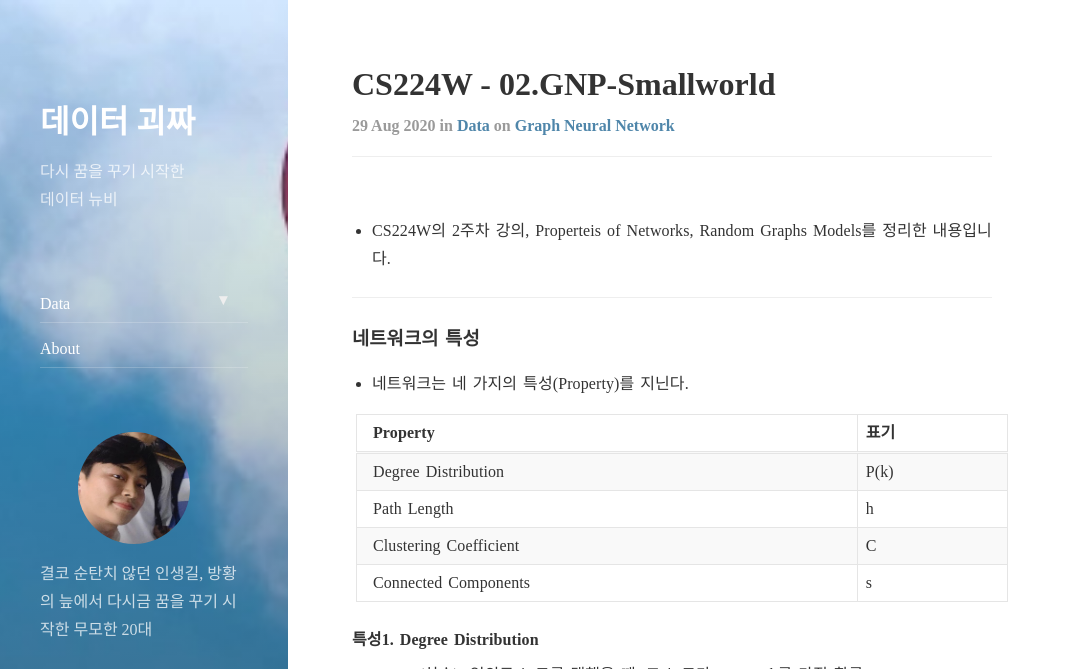
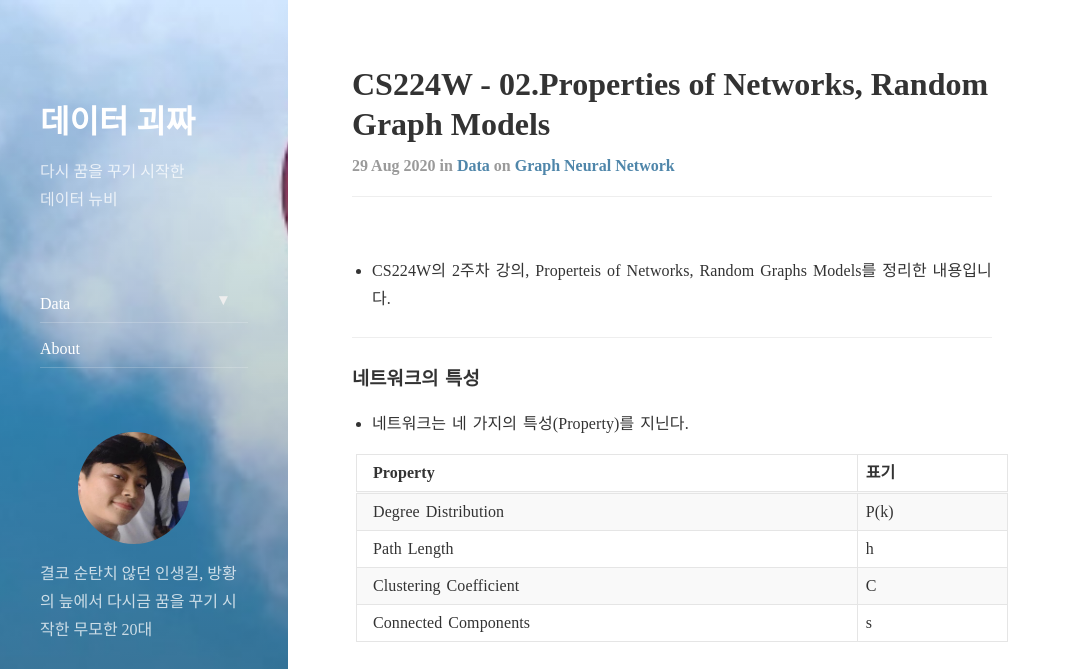
Before and after one commit to tryumanshow/data-weirdo.github.io, a Jekyll site: the page built from _posts/2020-08-29-data-gnn-02.gnp-smallworld.markdown, in a window 1280 px wide and 900 px high, cut to the strip 0-669 px from the top of the window. Shown: the whole strip, without its empty margins (0-1071 px from the left). Built offline with Jekyll 4.4.1, drawn with Linux system fonts in a browser that asks for light colours; nearby versions of some CDN libraries; comment, search, counter and statistics services are not loaded.

Commit message:
Update and rename 2020-08-29-data-gnn-02.Properties of Networks, Random Graph Models.markdown to 2020-08-29-data-gnn-02.gnp-smallworld.markdown

```diff
--- a/_posts/2020-08-29-data-gnn-02.Properties of Networks, Random Graph Models.markdown
+++ b/_posts/2020-08-29-data-gnn-02.gnp-smallworld.markdown
@@ -1,6 +1,6 @@
 ---
 layout: post
-title:  "CS224W - 02.GNP-Smallworld"
+title:  "CS224W - 02.Properties of Networks, Random Graph Models"
 subtitle:   "GNN-02.gnp-smallworld"
 categories: data
 tags: gnn
```
